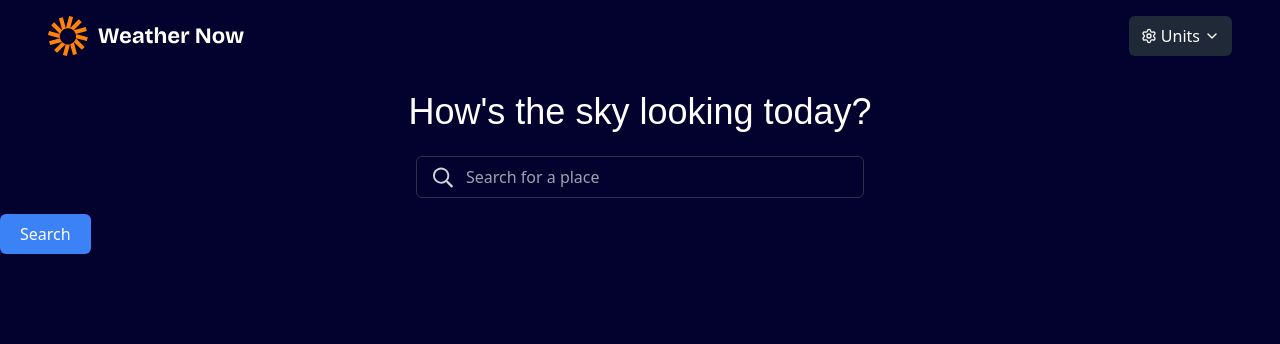
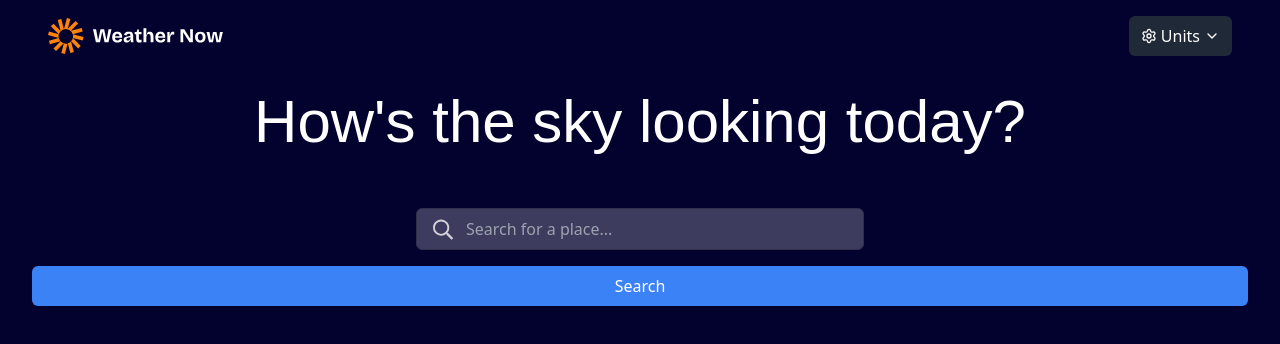
Before and after one commit to dkay9/weather-app, a React (Vite) app in the folder weather-app/: page / in a window 1280 px wide. Shown: the top 344 px of the page. Built offline with nearby package versions, Linux system fonts and the light colour scheme; a web font is replaced by a local one.

Commit message:
navbar fix

```diff
--- a/weather-app/src/App.jsx
+++ b/weather-app/src/App.jsx
@@ -7,7 +7,7 @@ function App() {
   return (
     <div className='min-h-screen bg-neutral-900 text-white'>
       <Navbar />
-      <h1 className='font-bricola text-4xl text-center mt-5'>How's the sky looking today?</h1>
+      <h1 className='font-bricola text-6xl text-center mt-5 px-3'>How's the sky looking today?</h1>
       <SeachBar />
     </div>
   )
--- a/weather-app/src/components/Navbar.jsx
+++ b/weather-app/src/components/Navbar.jsx
@@ -3,8 +3,8 @@ import UnitDropdown from './UnitDropdown';
 
 export default function Navbar() {
     return (
-        <div className='flex items-center justify-between px-12 py-4 bg-transparent text-white'>
-            <img src={logo} alt="Logo" />
+        <div className='flex items-center justify-between w-full px-4 md:px-12 py-4 bg-transparent text-white'>
+            <img className='w-44' src={logo} alt="Logo" />
             <UnitDropdown />
         </div>
     )
--- a/weather-app/src/components/SearchBar.jsx
+++ b/weather-app/src/components/SearchBar.jsx
@@ -2,12 +2,12 @@ import SearchIcon from '../assets/images/icon-search.svg';
 
 export default function SeachBar() {
     return (
-        <div >
-            <div className='flex items-center gap-3 border border-neutral-700 rounded-md px-4 py-2 max-w-md mx-auto mt-6 mb-4'>
+        <div className='flex flex-col items-center mt-8 px-8'>
+            <div className='flex items-center gap-3 bg-neutral-600 border border-neutral-700 rounded-md px-4 py-2 max-w-md mx-auto mt-6 mb-4 w-full'>
                 <img src={SearchIcon} alt="Search Icon " />
-                <input className='bg-transparent' type="text" placeholder='Search for a place' />
+                <input className='bg-transparent' type="text" placeholder='Search for a place...' />
             </div>
-            <button className='px-5 py-2 bg-blue-500 rounded-md'>Search</button>
+            <button className='px-5 py-2 bg-blue-500 rounded-md w-full'>Search</button>
         </div>
     )
 }
```
